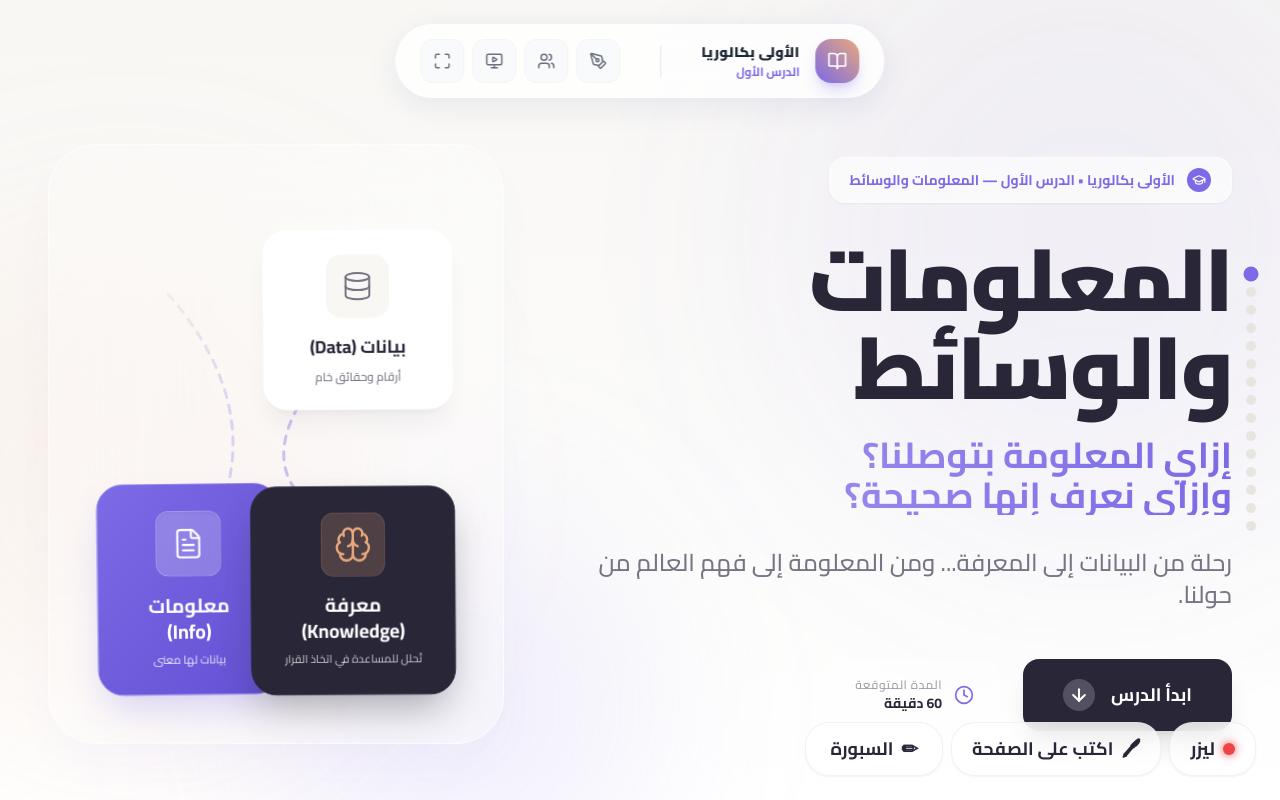
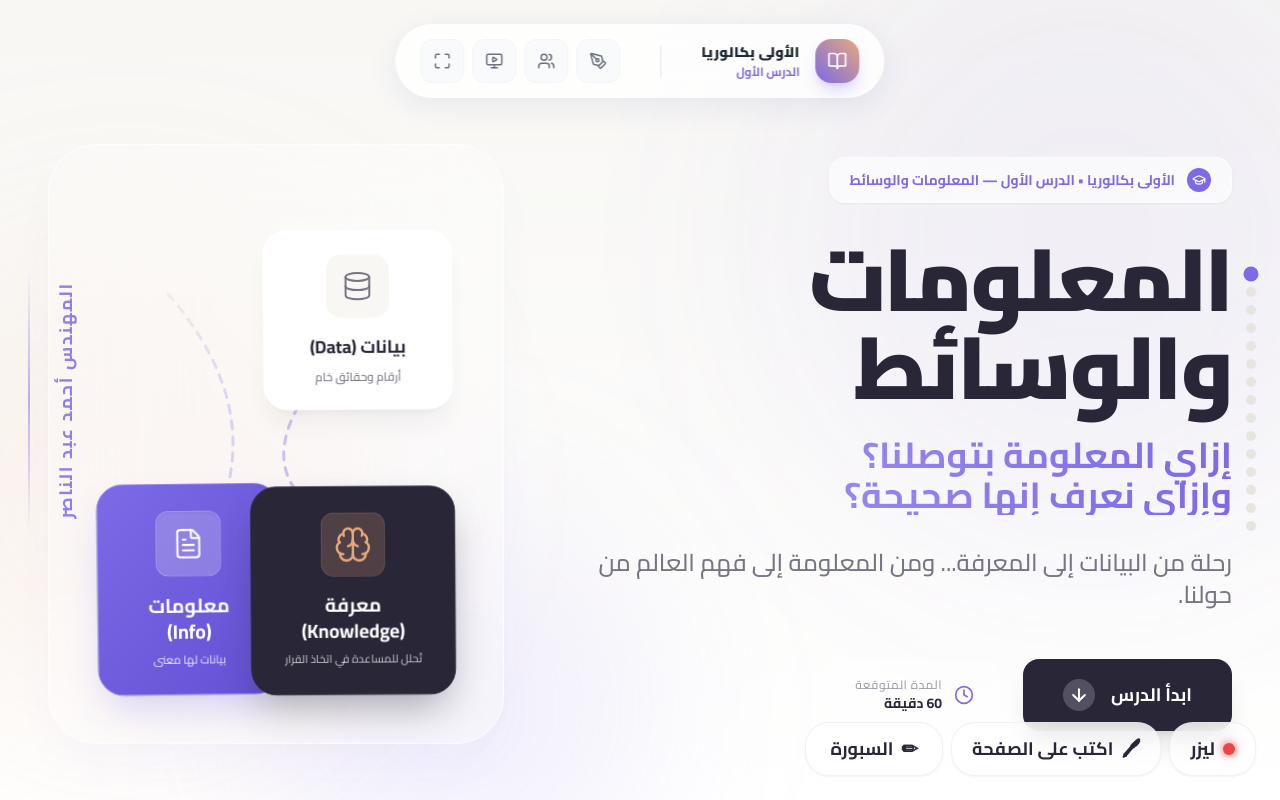
Before and after one commit to ahm-25/Baccalaureate, a Nuxt app: page / in a window 1280 px wide. Shown: the top 800 px of the page. Built offline with nearby package versions, Linux system fonts and the light colour scheme.

Commit message:
feat: add professional vertical branding sidebar for Engineer Ahmed Abdel Nasser

```diff
--- /dev/null
+++ b/app/components/ui/BrandingSide.vue
@@ -0,0 +1,42 @@
+<template>
+  <div
+    class="fixed top-1/2 -translate-y-1/2 hidden md:flex items-center gap-5 lg:gap-6 pointer-events-none select-none z-20 font-arabic text-primary/85 branding-container"
+    dir="ltr"
+  >
+    <!-- Elegant Gradient Line -->
+    <div
+      class="w-[2px] h-48 lg:h-64 bg-gradient-to-b from-transparent via-primary/50 to-transparent transition-all duration-300"
+    ></div>
+
+    <!-- Rotated Text -->
+    <div
+      class="text-[15px] md:text-base lg:text-[18px] font-bold tracking-widest whitespace-nowrap transition-all duration-300"
+      style="writing-mode: vertical-rl; transform: rotate(180deg);"
+    >
+      المهندس أحمد عبد الناصر
+    </div>
+  </div>
+</template>
+
+<script setup lang="ts">
+// Minimal, self-contained branding component
+</script>
+
+<style scoped>
+.branding-container {
+  /*rtl:ignore*/
+  left: 18px;
+}
+@media (min-width: 768px) {
+  .branding-container {
+    /*rtl:ignore*/
+    left: 22px;
+  }
+}
+@media (min-width: 1024px) {
+  .branding-container {
+    /*rtl:ignore*/
+    left: 28px;
+  }
+}
+</style>
--- a/app/layouts/default.vue
+++ b/app/layouts/default.vue
@@ -3,6 +3,7 @@
        :class="{ 'text-lg': isProjectorMode, 'cursor-none': isWhiteboardOpen && currentTool === 'laser' }">
     <UiFloatingNavigation />
     <UiLessonProgress />
+    <UiBrandingSide />
 
     <!-- Floating Whiteboard Buttons -->
     <div v-if="!isWhiteboardOpen" class="fixed bottom-6 right-6 z-40 flex items-center gap-2">
```
